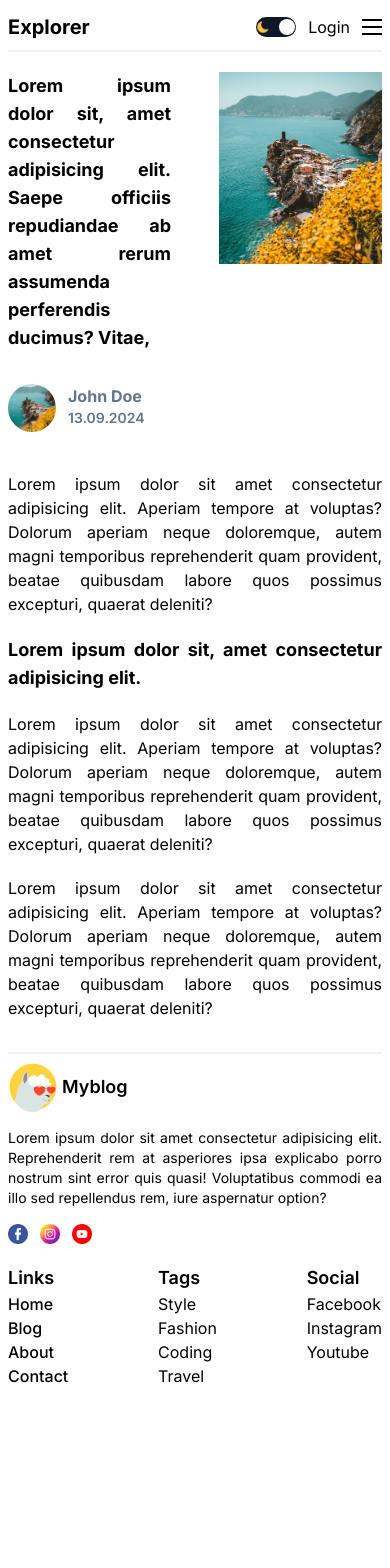
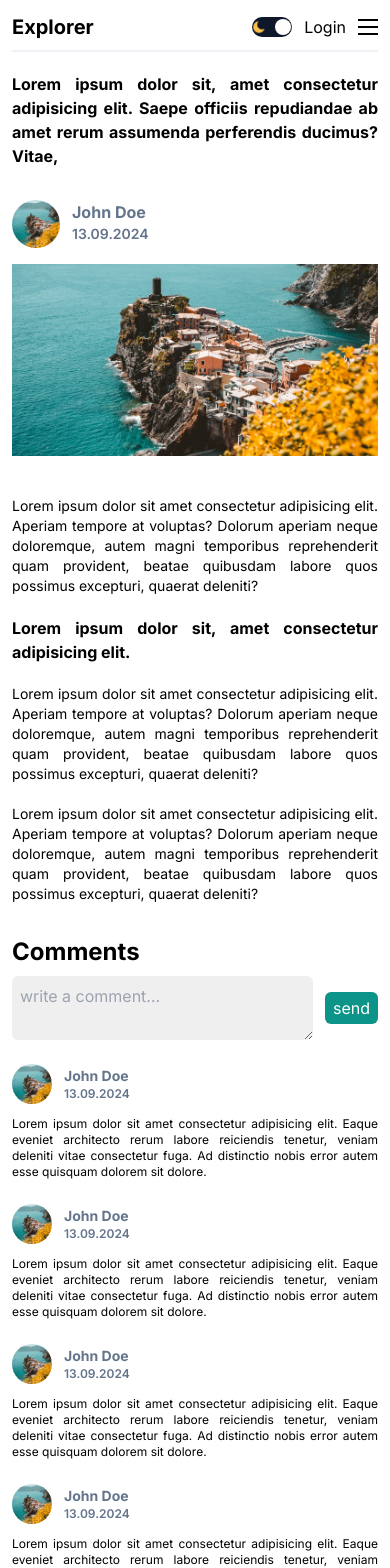
Before and after one commit to Chandu6702/Vivid-Voices, a Next.js app: page /login in a window 390 px wide. Shown: the top 1568 px of the page. Before the commit the page ends 1388 px from the top, so only its background shows below. Built offline with nearby package versions, Linux system fonts and the light colour scheme.

Commit message:
update comments

```diff
--- a/src/app/[slug]/page.jsx
+++ b/src/app/[slug]/page.jsx
@@ -1,13 +1,14 @@
+import Comments from '@/components/Comments'
 import Menu from '@/components/Menu'
 import Image from 'next/image'
 import React from 'react'
 
 const SinglePage = () => {
     return (
-        <div className='container mt-4'>
-            <div className="info flex gap-12">
-                <div className="textContainer flex-3 xl:flex-4 flex flex-col gap-8 lg:gap-10">
-                    <h1 className='title text-lg lg:text-xl xl:text-2xl font-bold text-justify'>Lorem ipsum dolor sit, amet consectetur adipisicing elit. Saepe officiis repudiandae ab amet rerum assumenda perferendis ducimus? Vitae,</h1>
+        <div className='container mt-4 flex flex-col'>
+            <div className="info sm:flex gap-12">
+                <div className="textContainer flex-3 xl:flex-4 flex flex-col gap-8">
+                    <h1 className='title text-base sm:text-lg lg:text-xl xl:text-2xl font-bold text-justify'>Lorem ipsum dolor sit, amet consectetur adipisicing elit. Saepe officiis repudiandae ab amet rerum assumenda perferendis ducimus? Vitae,</h1>
                     <div className="user flex gap-3">
                         <div className="userImg relative w-12 h-12 rounded-full">
                             <Image src="/p1.jpeg" alt='' fill className='object-cover rounded-full' />
@@ -22,18 +23,21 @@ const SinglePage = () => {
                         </div>
                     </div>
                 </div>
-                <div className="imageContainer relative flex-3 h-48 sm:h-52 lg:h-60">
+                <div className="imageContainer relative flex-3 mt-4  h-48 sm:h-52 lg:h-60">
                     <Image src="/p1.jpeg" fill className='img object-cover ' />
                 </div>
             </div>
             <div className="content flex gap-10">
-                <div className="post flex flex-5 mt-10">
-                    <div className='desc flex flex-col gap-5 text-justify'>
-                        <p>Lorem ipsum dolor sit amet consectetur adipisicing elit. Aperiam tempore at voluptas? Dolorum aperiam neque doloremque, autem magni temporibus reprehenderit quam provident, beatae quibusdam labore quos possimus excepturi, quaerat deleniti?</p>
-                        <h2 className='text-lg font-bold'>Lorem ipsum dolor sit, amet consectetur adipisicing elit.
+                <div className="post flex flex-col flex-5">
+                    <div className='desc flex flex-col gap-5 mt-10 text-justify'>
+                        <p className=' text-sm sm:text-base lg:text-lg'>Lorem ipsum dolor sit amet consectetur adipisicing elit. Aperiam tempore at voluptas? Dolorum aperiam neque doloremque, autem magni temporibus reprehenderit quam provident, beatae quibusdam labore quos possimus excepturi, quaerat deleniti?</p>
+                        <h2 className='text-base sm:text-lg font-bold'>Lorem ipsum dolor sit, amet consectetur adipisicing elit.
                         </h2>
-                        <p>Lorem ipsum dolor sit amet consectetur adipisicing elit. Aperiam tempore at voluptas? Dolorum aperiam neque doloremque, autem magni temporibus reprehenderit quam provident, beatae quibusdam labore quos possimus excepturi, quaerat deleniti?</p>
-                        <p>Lorem ipsum dolor sit amet consectetur adipisicing elit. Aperiam tempore at voluptas? Dolorum aperiam neque doloremque, autem magni temporibus reprehenderit quam provident, beatae quibusdam labore quos possimus excepturi, quaerat deleniti?</p>
+                        <p className=' text-sm sm:text-base lg:text-lg'>Lorem ipsum dolor sit amet consectetur adipisicing elit. Aperiam tempore at voluptas? Dolorum aperiam neque doloremque, autem magni temporibus reprehenderit quam provident, beatae quibusdam labore quos possimus excepturi, quaerat deleniti?</p>
+                        <p className=' text-sm sm:text-base lg:text-lg'>Lorem ipsum dolor sit amet consectetur adipisicing elit. Aperiam tempore at voluptas? Dolorum aperiam neque doloremque, autem magni temporibus reprehenderit quam provident, beatae quibusdam labore quos possimus excepturi, quaerat deleniti?</p>
+                    </div>
+                    <div className='comments'>
+                        <Comments />
                     </div>
                 </div>
                 <Menu />
--- a/src/app/layout.js
+++ b/src/app/layout.js
@@ -18,7 +18,7 @@ export default function RootLayout({ children }) {
       <body
         className={
           inter.className +
-          " max-w-screen-2xl mx-auto h-svh overflow-x-hidden justify-center items-center px-2 sm:px-6 lg:px-10 xl:px-20 2xl:px-24"
+          " max-w-screen-2xl mx-auto h-svh overflow-x-hidden justify-center items-center px-3 sm:px-6 lg:px-10 xl:px-20 2xl:px-24"
         }
       >
         <ThemeContextProvider>
--- a/src/components/CardList.jsx
+++ b/src/components/CardList.jsx
@@ -4,8 +4,8 @@ import Card from './Card'
 
 const CardList = () => {
     return (
-        <div className='container flex-5 mt-7'>
-            <h1 className='title mt-8 mb-4 text-2xl font-bold'>Recent Posts</h1>
+        <div className='container flex-5 mt-5 sm:mt-7'>
+            <h1 className='title mt-4 sm:mt-8 mb-4 text-2xl font-bold'>Recent Posts</h1>
             <div className='posts flex flex-col gap-3'>
                 <Card />
                 <Card />
--- a/src/components/Comments.jsx
+++ b/src/components/Comments.jsx
@@ -1,9 +1,47 @@
-import React from 'react'
+import Image from 'next/image';
+import Link from 'next/link';
+import React from 'react';
 
 const Comments = () => {
+    const status = "authenticated"; // Example status
+
     return (
-        <div>Comments</div>
-    )
-}
+        <div className='comment'>
+            <h1 className='title mt-8 mb-2 text-2xl font-bold'>
+                Comments
+            </h1>
+            {status === "authenticated" ? (
+                <div className='write flex gap-3 items-center'>
+                    <textarea placeholder='write a comment...' className='w-full p-2 rounded-md bg-[#EFEFEF] border-none outline-none'></textarea>
+                    <button className='btn bg-teal-600 w-max h-max px-2 py-1 cursor-pointer text-white rounded-md'>send</button>
+                </div>
+            ) : (
+                <Link href="/login">Login to write a comment</Link>
+            )}
+            {[...Array(4)].map((_, index) => (
+                <div key={index} className="user flex flex-col gap-3 mt-6">
+                    <div className='flex items-center gap-3'>
+                        <div className="userImg relative w-10 h-10 rounded-full flex-shrink-0">
+                            <Image src="/p1.jpeg" alt='' fill className='object-cover rounded-full' />
+                        </div>
+                        <div className="userText flex flex-col text-slate-500">
+                            <span className='username text-sm lg:text-base font-bold'>
+                                John Doe
+                            </span>
+                            <span className='date text-xs lg:text-sm font-semibold'>
+                                13.09.2024
+                            </span>
+                        </div>
+                    </div>
+                    <div>
+                        <p className='text-xs sm:text-sm font-normal text-justify'>
+                            Lorem ipsum dolor sit amet consectetur adipisicing elit. Eaque eveniet architecto rerum labore reiciendis tenetur, veniam deleniti vitae consectetur fuga. Ad distinctio nobis error autem esse quisquam dolorem sit dolore.
+                        </p>
+                    </div>
+                </div>
+            ))}
+        </div>
+    );
+};
 
-export default Comments
+export default Comments;
--- a/src/components/Menu.jsx
+++ b/src/components/Menu.jsx
@@ -6,7 +6,7 @@ import MenuCategories from './MenuCategories';
 
 const Menu = () => {
     return (
-        <div className="container hidden sm:block flex-2 mt-7">
+        <div className="container hidden sm:block flex-2 mt-6">
             <h2 className="subtitle mt-4 text-sm text-slate-400 font-bold">What's Not</h2>
             <h1 className="title mb-2 text-2xl font-bold">Most Popular</h1>
             <MenuPosts withImage={false} />
```
